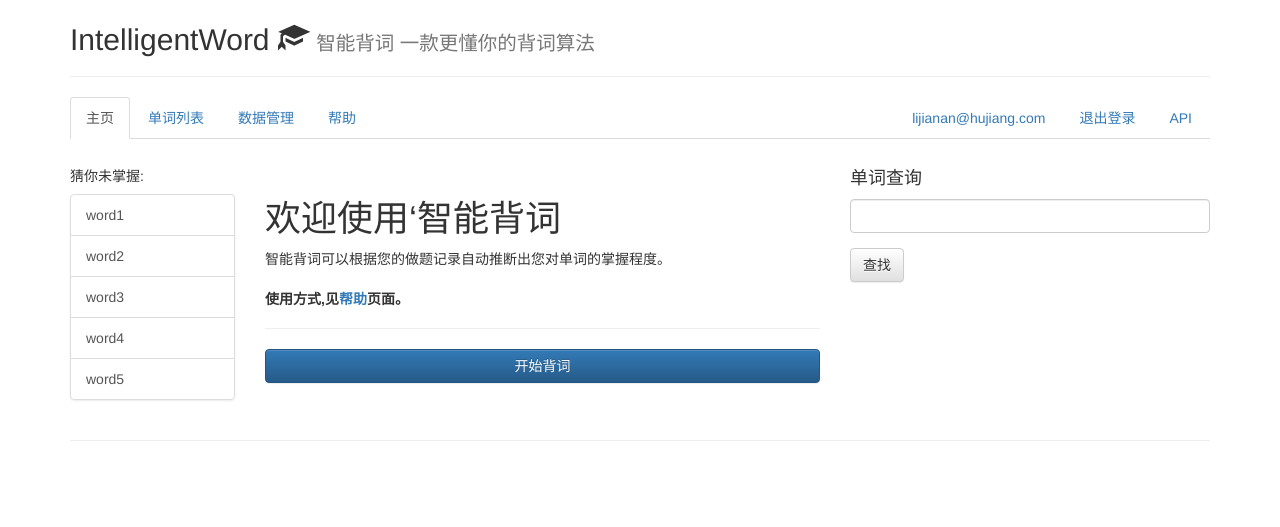
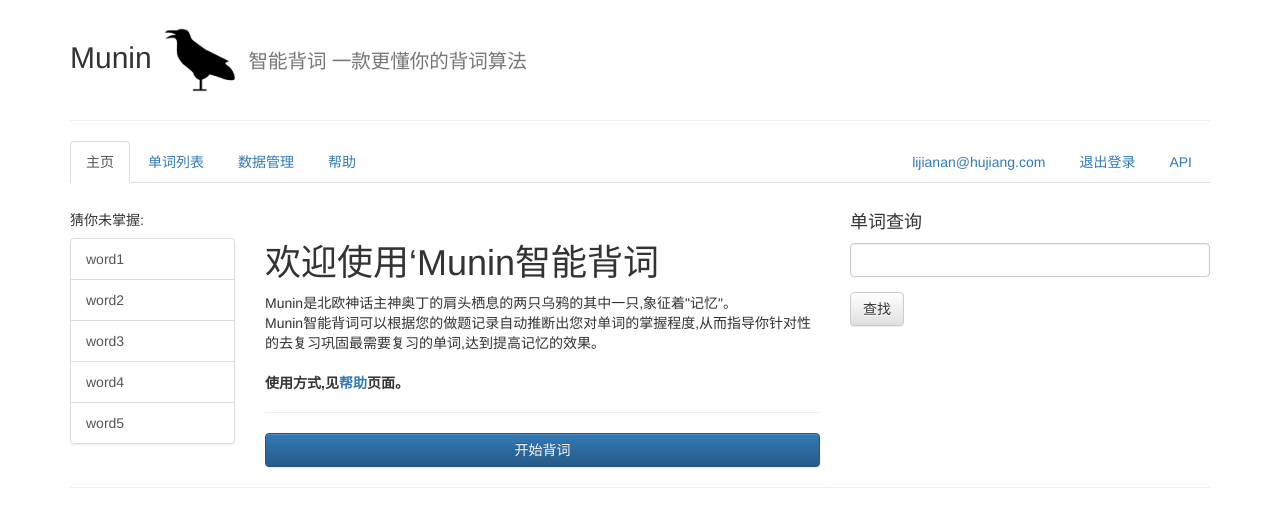
Before and after one commit to bianshifeng/IntelligentWord, a Django app: page /index/ in a window 1280 px wide. Shown: the top 527 px of the page. Run offline with Django 3.2, Linux system fonts and the light colour scheme; a user stored in the database is signed in; parts of the project's set-up code (start-up, migrations or seed data) failed here and were passed over; some libraries are stand-ins or nearby versions.

Commit message:
update: change icon

```diff
--- a/iw_web/iw/templates/base.html
+++ b/iw_web/iw/templates/base.html
@@ -19,7 +19,8 @@
 		<div class="col-md-12 column">
 			<div id="header">
 				<div class="logo">
-					<h2>IntelligentWord <span class="glyphicon glyphicon-education" aria-hidden="true"></span> <small> 智能背词 一款更懂你的背词算法</small></h2>
+					{% load staticfiles %}
+					<h2>Munin <img src="{% static 'iw/img/munin.png' %}" width="80px" height="80px" /> <small> 智能背词 一款更懂你的背词算法</small></h2>
 					<hr>
 				</div>
 			</div>
--- a/iw_web/iw/templates/help.html
+++ b/iw_web/iw/templates/help.html
@@ -26,7 +26,7 @@
         </div>
         <div id="contentTxt">
             <p>
-                IntelligentWord智能背词算法是一款基于<b>机器学习</b>的根据用户学习记录的自适应背词算法,目前处于研发阶段。
+                Munin智能背词算法是一款基于<b>机器学习</b>的根据用户学习记录的自适应背词算法,目前处于研发阶段。
             </p>
             <p>
                 算法的预期实现效果是通过用户对单词的历史做题记录以及标记是否认识的记录,来根据用户当前最新做题记录准确推断出用户对单词的掌握程度。
--- a/iw_web/iw/templates/index.html
+++ b/iw_web/iw/templates/index.html
@@ -24,10 +24,12 @@
         </h3>
     {% else %}
         <h1>
-            欢迎使用‘智能背词
+            欢迎使用‘Munin智能背词
         </h1>
         <p>
-            智能背词可以根据您的做题记录自动推断出您对单词的掌握程度。
+            Munin是北欧神话主神奥丁的肩头栖息的两只乌鸦的其中一只,象征着"记忆"。
+            <br/>
+            Munin智能背词可以根据您的做题记录自动推断出您对单词的掌握程度,从而指导你针对性的去复习巩固最需要复习的单词,达到提高记忆的效果。
             <br/>
             <br/>
             <b>使用方式,见<a href="{% url 'help' %}">帮助</a>页面。<b/>
```
Also changed, not shown: iw_web/iw/static/iw/img/munin.png (added).
